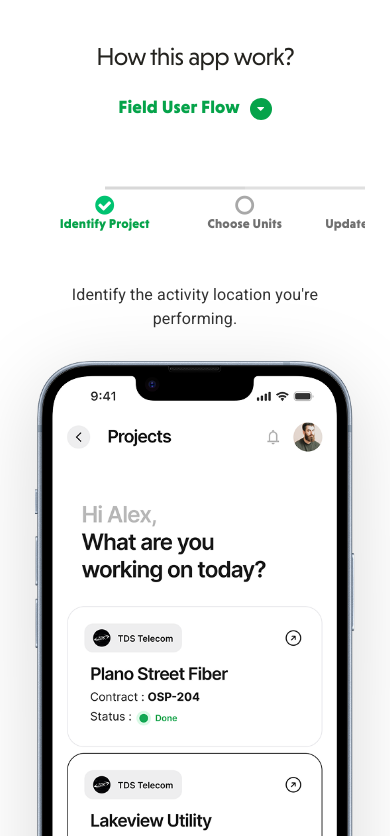
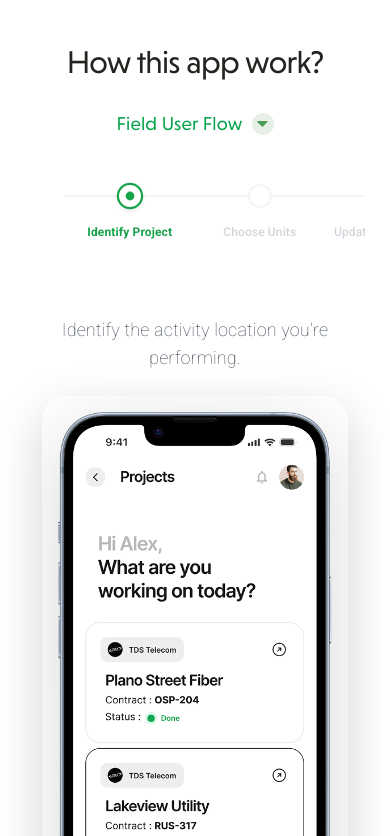
Before and after one commit to Manarsh-Technologies/Rus2Bill_Latest, a React (Vite) app in the folder frontend/: page / in a window 390 px wide. Shown: the part 728-1564 px from the top of the page. Built offline with nearby package versions, Linux system fonts and the light colour scheme.

Commit message:
feat: Implement the main Home page component, its styling, and a new ProgressStepper component.

```diff
--- a/frontend/src/components/Home.css
+++ b/frontend/src/components/Home.css
@@ -2305,8 +2305,21 @@ a.ft-call {
 	left: 15px;
 }
 
+/* Hide scrollbar for Chrome, Safari and Opera */
+.no-scrollbar::-webkit-scrollbar {
+  display: none;
+}
+
+/* Hide scrollbar for IE, Edge and Firefox */
+.no-scrollbar {
+  -ms-overflow-style: none;  /* IE and Edge */
+  scrollbar-width: none;  /* Firefox */
+}
 
 /* New css */
+.carousel-sldem {
+  padding-top: 40px;
+}
 .carousel-sldem > button  {
   text-align:left;
   background:transparent; border:none; padding:10px 0 ;
@@ -2347,6 +2360,9 @@ a.ft-call {
 .thumbindias button.active .sll-desc {color:#24231F;}
 
 
+  .amsldie-pill {
+    margin-bottom: 20px;
+  }
   .amsldie-pill .nav-link {color:#B1B1B1; font: normal normal 400 28px/70px Niveau Grotesk; border-bottom: 1px solid #eee; border-radius:0px; position:relative;}
  .amsldie-pill .nav-link.active {background-color: #fff;
   color: #04a349 !important;}
@@ -2396,6 +2412,11 @@ a.ft-call {
 
 @media (max-width:767px){
 
+.heading-1 {
+    font-size: 32px !important;
+    line-height: 40px !important;
+    margin-bottom: 30px !important;
+}
 
 .arrowOut1 { display:none !important;}
 
@@ -2440,7 +2461,6 @@ a.ft-call {
     justify-content: flex-start;
     align-items: flex-start;
     flex-wrap: nowrap;
-    margin: 20px 0;
     padding: 10px 10px 10px; /* Added side padding for text safety */
     position: relative;
     overflow-x: auto;
@@ -2577,8 +2597,8 @@ a.ft-call {
 
 .smallnavpil {
     font-family: 'Niveau Grotesk', sans-serif;
-    font-size: 18px;
-    font-weight: 600;
+    font-size: 19px;
+    font-weight: 400;
     color: #05A34A;
     display: flex;
     align-items: center;
@@ -2591,13 +2611,13 @@ a.ft-call {
     width: 22px;
     height: 22px;
     display: inline-flex;
-    background: #05A34A;
+    background: #E6F0E7;
     align-items: center;
     justify-content: center;
     border-radius: 50%;
-    margin-left: 10px;
-    color: #fff;
-    font-size: 12px;
+    margin-left:9px;
+    color: #49A052;
+    font-size: 18px;
 }
 
 #howit2 { display:none;}
--- a/frontend/src/components/Home.tsx
+++ b/frontend/src/components/Home.tsx
@@ -1,11 +1,13 @@
 
 import 'bootstrap/dist/css/bootstrap.min.css';
-import { useState, useEffect, useRef } from 'react';
+import { useState, useRef } from 'react';
 import './Home.css';
+import ProgressStepper from './ProgressStepper';
 
 const Home = () => {
     const [activeTab, setActiveTab] = useState('field');
     const [activeSlide, setActiveSlide] = useState(0);
+    const stepperRef = useRef<HTMLDivElement>(null);
     // const [activeAccordion, setActiveAccordion] = useState<string | null>('1');
     const [isContactFormVisible, setIsContactFormVisible] = useState(false);
     const [isScheduleDemoVisible, setIsScheduleDemoVisible] = useState(false);
@@ -14,25 +16,7 @@ const Home = () => {
     const [activeTestimonial, setActiveTestimonial] = useState(0);
     const [activeUserBox, setActiveUserBox] = useState(0);
     const [activeFeatureBox, setActiveFeatureBox] = useState(0);
-    const stepperRef = useRef<HTMLDivElement>(null);
 
-    // Auto-scroll logic for mobile stepper
-    useEffect(() => {
-        if (stepperRef.current && window.innerWidth <= 767) {
-            const activeButton = stepperRef.current.children[activeSlide] as HTMLElement;
-            if (activeButton) {
-                const containerWidth = stepperRef.current.offsetWidth;
-                const buttonOffset = activeButton.offsetLeft;
-                const buttonWidth = activeButton.offsetWidth;
-
-                // Center the active button
-                stepperRef.current.scrollTo({
-                    left: buttonOffset - (containerWidth / 2) + (buttonWidth / 2),
-                    behavior: 'smooth'
-                });
-            }
-        }
-    }, [activeSlide]);
 
 
     const testimonials = [
@@ -42,9 +26,9 @@ const Home = () => {
             role: "Construction company owner"
         },
         {
-            text: "“The different roles do allow for strong collaboration on real-time progress and to have a lot of the pieces of a construction project in one place. RUS2BILL gives the opportunity to my field workers to feel more in charge of their role with real-time reporting.”",
-            author: "Mike",
-            role: "Construction company owner"
+            text: "“This is an app aimed at construction professionals and provides a thorough means of managing multiple projects across multiple people and teams including field users, admins, and inspectors”",
+            author: "Karl Naso",
+            role: "Contruction Manager"
         }
     ];
 
@@ -126,25 +110,25 @@ const Home = () => {
                 {
                     title: 'Identify Project',
                     desc: 'Select your project, sheet, and inspection location to begin.',
-                    img: 'images/amtslides-v1/fielduser/step_1.png',
+                    img: 'images/amtslides-v1/inspector/2-Inspector-Audit-Flow-Inspection-Location.png',
                     fullDesc: 'Select your project, sheet, and inspection location to begin.'
                 },
                 {
                     title: 'Choose Units for Inspection',
                     desc: 'Choose the project, sheet, and units that require inspection.',
-                    img: 'images/amtslides-v1/fielduser/step_2.png',
+                    img: 'images/amtslides-v1/inspector/3-Inspector-Audit-Flow-Inspect-Location.png',
                     fullDesc: 'Choose the project, sheet, and units that require inspection.'
                 },
                 {
                     title: 'Inspect & Verify',
                     desc: 'Answer checklist questions, review work quality, and capture proof photos on-site.',
-                    img: 'images/amtslides-v1/fielduser/step_3.png',
+                    img: 'images/amtslides-v1/inspector/5-Inspector-Audit-Flow-Signature _Upload-Final-Photo.png',
                     fullDesc: 'Answer checklist questions, review work quality, and capture proof photos on-site.'
                 },
                 {
                     title: 'Submit Inspection',
                     desc: 'Sign off and submit the inspection report instantly.',
-                    img: 'images/amtslides-v1/fielduser/step_4.png',
+                    img: 'images/amtslides-v1/inspector/6-Inspector-Audit-Flow-Final-Submission.png',
                     fullDesc: 'Sign off and submit the inspection report instantly.'
                 }
             ]
@@ -250,8 +234,37 @@ const Home = () => {
                                             <div className="amtslide-box">
                                                 <div className="testi-fix">
                                                     <div className="carousel slide">
+                                                        {/* MOBILE VIEW (New Horizontal Stepper) */}
+                                                        <div className="d-md-none">
+                                                            <div className="flex flex-col items-center">
+                                                                <div className="w-full mb-8">
+                                                                    <ProgressStepper
+                                                                        steps={currentTabContent.slides.map((s: any) => s.title)}
+                                                                        currentStep={activeSlide}
+                                                                        onStepClick={(index) => setActiveSlide(index)}
+                                                                    />
+                                                                </div>
+                                                                <div className="w-full">
+                                                                    <div className="sld-body text-center">
+                                                                        <p className="text-lg text-gray-700 mb-6 px-4">
+                                                                            {currentTabContent.slides[activeSlide]?.fullDesc}
+                                                                        </p>
+                                                                        <div className="bg-white p-3 rounded-3xl shadow-lg inline-block overflow-hidden max-w-[90%]">
+                                                                            <img
+                                                                                src={currentTabContent.slides[activeSlide]?.img}
+                                                                                alt={currentTabContent.slides[activeSlide]?.title}
+                                                                                className="w-full h-auto object-contain rounded-2xl"
+                                                                            />
+                                                                        </div>
+                                                                    </div>
+                                                                </div>
+                                                            </div>
+                                                        </div>
+
+                                                        {/* DESKTOP VIEW (Original Vertical Stepper) */}
+                                                        <div className="d-none d-md-block">
                                                             <div className="row">
-                                                            <div className="col-lg-4 col-md-3">
+                                                                <div className="col-lg-4 col-md-5">
                                                                     <div
                                                                         ref={stepperRef}
                                                                         className={`carousel-sldem thumbindias ${activeTab === 'field' ? 'filedid' : activeTab === 'audit' ? 'safteyid' : 'inspectid'}`}
@@ -269,17 +282,16 @@ const Home = () => {
                                                                         ))}
                                                                     </div>
                                                                 </div>
-                                                            <div className="col-lg-8 col-md-9">
+                                                                <div className="col-lg-8 col-md-7">
                                                                     <div className="carousel-inner">
                                                                         <div className="carousel-item active">
                                                                             <div className="asr-caption">
-                                                                            <div className="row">
-                                                                                <div className="col-lg-12">
-                                                                                    <div className="sld-body">
-                                                                                        <span className="indesc dskhide">{currentTabContent.slides[activeSlide]?.fullDesc}</span>
-                                                                                        <img src={currentTabContent.slides[activeSlide]?.img} alt={currentTabContent.slides[activeSlide]?.title} />
-                                                                                    </div>
-                                                                                </div>
+                                                                                <div className="sld-body text-center">
+                                                                                    <img
+                                                                                        src={currentTabContent.slides[activeSlide]?.img}
+                                                                                        alt={currentTabContent.slides[activeSlide]?.title}
+                                                                                        className="max-h-[500px] object-contain"
+                                                                                    />
                                                                                 </div>
                                                                             </div>
                                                                         </div>
@@ -303,6 +315,10 @@ const Home = () => {
                                                                             <span className="visually-hidden">Next</span>
                                                                         </button>
                                                                     </div>
+                                                                </div>
+                                                            </div>
+                                                        </div>
+                                                    </div>
                                                     <div className="carousel-indicators">
                                                         {currentTabContent.slides.map((_:any, index:number) => (
                                                             <button
@@ -312,9 +328,6 @@ const Home = () => {
                                                                 onClick={() => setActiveSlide(index)}
                                                             ></button>
                                                         ))}
-                                                                </div>
-                                                            </div>
-                                                        </div>
                                                     </div>
                                                 </div>
                                             </div>
@@ -1020,7 +1033,7 @@ const Home = () => {
                                     <div className="foot-social mb-5 mt-2 hide-desk">
                                         <a href="https://www.instagram.com/rus2bill/" target="_blank" rel="noreferrer"><img src="images/Insta-footer.svg" alt="Insta-footer" className="sc-ft" /></a>
                                         <a href="https://www.linkedin.com/company/rus2bill/" target="_blank" rel="noreferrer"><img src="images/Linkedin-Footer.svg" alt="Linkedin-Footer" className="sc-ft" /></a>
-                                        <img src="images/call.svg" alt="Insta-footer" className="sc-ft" /><a href="tel:+1(440) 904-6496" className="ft-call">+1 (440) 904-6496</a>
+                                        <img src="images/call.svg" alt="Insta-footer" className="sc-ft" /><a href="tel:+1(214)983-6686" className="ft-call">+1 (214) 983-6686</a>
                                     </div>
                                     <img src="images/Rus2bill-logo-drkbg.svg" alt="footer-logo" className="mb-3 footer-logo" />
                                     <h4 className="mb-4 hide-mob">&copy; RUS2BILL is a registered trademark</h4>
@@ -1030,13 +1043,13 @@ const Home = () => {
                                     <div className="foot-social hide-mob">
                                         <a href="https://www.instagram.com/rus2bill/" target="_blank" rel="noreferrer"><img src="images/Insta-footer.svg" alt="Insta-footer" className="sc-ft" /></a>
                                         <a href="https://www.linkedin.com/company/rus2bill/" target="_blank" rel="noreferrer"><img src="images/Linkedin-Footer.svg" alt="Linkedin-Footer" className="sc-ft" /></a>
-                                        <img src="images/call.svg" alt="Insta-footer" className="sc-ft" /><a href="tel:+1(440) 904-6496" className="ft-call">+1 (440) 904-6496</a>
+                                        <img src="images/call.svg" alt="Insta-footer" className="sc-ft" /><a href="tel:+1(214)983-6686" className="ft-call">+1 (214) 983-6686</a>
                                     </div>
                                 </div>
                             </div>
                             <div className="col-lg-4">
                                 <div className="foot-right">
-                                    <p>We strive to make our website content accessible and user-friendly. If you are having difficulty viewing the content on this website or navigating the site, please contact our Customer Service Team via hello@rus2bill.com we will be happy to assist you.</p>
+                                    <p>We strive to make our website content accessible and user-friendly. If you are having difficulty viewing the content on this website or navigating the site, please contact our Customer Service Team via wajih@rus2bill.com we will be happy to assist you.</p>
                                     <div className="ft-list">
                                         <ul>
                                             <li> <a href="privacy.html"  >Privacy </a></li>
--- /dev/null
+++ b/frontend/src/components/ProgressStepper.tsx
@@ -0,0 +1,94 @@
+import { useEffect, useRef } from 'react';
+
+interface ProgressStepperProps {
+  steps: string[];
+  currentStep: number;
+  onStepClick?: (index: number) => void;
+}
+
+const ProgressStepper: React.FC<ProgressStepperProps> = ({ steps, currentStep, onStepClick }) => {
+  const containerRef = useRef<HTMLDivElement>(null);
+  const activeStepRef = useRef<HTMLDivElement>(null);
+
+  useEffect(() => {
+    if (activeStepRef.current && containerRef.current) {
+      const container = containerRef.current;
+      const activeStep = activeStepRef.current;
+
+      const scrollLeft = activeStep.offsetLeft - (container.offsetWidth / 2) + (activeStep.offsetWidth / 2);
+      container.scrollTo({
+        left: scrollLeft,
+        behavior: 'smooth'
+      });
+    }
+  }, [currentStep]);
+
+  return (
+    <div ref={containerRef} className="w-full py-4 overflow-x-auto no-scrollbar scroll-smooth">
+      <div className="min-w-[600px] md:min-w-full relative px-10">
+        <div className="relative flex items-center justify-between w-full">
+          {/* Progress Line Background */}
+          <div className="absolute top-[11px] left-0 w-full h-[2.5px] bg-gray-100 rounded-full" />
+
+          {/* Fill Progressive Line */}
+          <div
+            className="absolute top-[11px] left-0 h-[2.5px] bg-[#16a34a] rounded-full transition-all duration-700 ease-in-out shadow-[0_0_5px_rgba(22,163,74,0.3)]"
+            style={{
+              width: `${(currentStep / (steps.length - 1)) * 100}%`
+            }}
+          />
+
+          {/* Steps */}
+          {steps.map((step, index) => {
+            const isCompleted = index < currentStep;
+            const isActive = index === currentStep;
+            const isUpcoming = index > currentStep;
+
+            return (
+              <div
+                key={index}
+                ref={isActive ? activeStepRef : null}
+                className="relative flex flex-col items-center flex-1 cursor-pointer group"
+                onClick={() => onStepClick?.(index)}
+              >
+                {/* Small Circle */}
+                <div className="relative z-10 flex items-center justify-center mb-3">
+                  <div
+                    className={`
+                      w-6 h-6 rounded-full flex items-center justify-center transition-all duration-500 transform
+                      ${isCompleted ? 'bg-[#16a34a]' : ''}
+                      ${isActive ? 'bg-white border-2 border-[#16a34a] shadow-sm scale-110' : ''}
+                      ${isUpcoming ? 'bg-white border-2 border-gray-100' : ''}
+                    `}
+                  >
+                    {isCompleted ? (
+                      <svg className="w-3.5 h-3.5 text-white" fill="none" viewBox="0 0 24 24" stroke="currentColor">
+                        <path strokeLinecap="round" strokeLinejoin="round" strokeWidth={4} d="M5 13l4 4L19 7" />
+                      </svg>
+                    ) : (
+                      <div className={`w-2 h-2 rounded-full transition-all duration-500 ${isActive ? 'bg-[#16a34a]' : 'bg-transparent'}`} />
+                    )}
+                  </div>
+                </div>
+
+                {/* Label */}
+                <div className="text-center px-2 flex-none">
+                  <span className={`
+                    text-xs md:text-sm transition-all duration-500 block whitespace-nowrap
+                    ${isCompleted ? 'text-[#16a34a] font-semibold' : ''}
+                    ${isActive ? 'text-[#16a34a] font-bold' : ''}
+                    ${isUpcoming ? 'text-gray-300 font-medium' : ''}
+                  `}>
+                    {step}
+                  </span>
+                </div>
+              </div>
+            );
+          })}
+        </div>
+      </div>
+    </div>
+  );
+};
+
+export default ProgressStepper;
```
Lines whose indentation alone changed are shown as unchanged.
